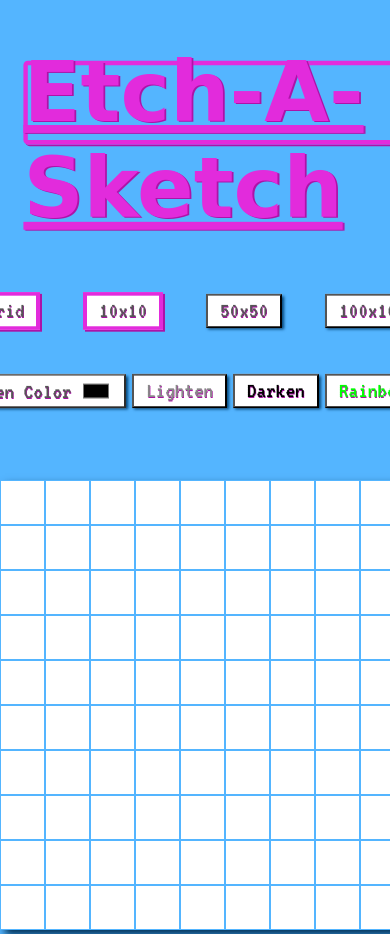
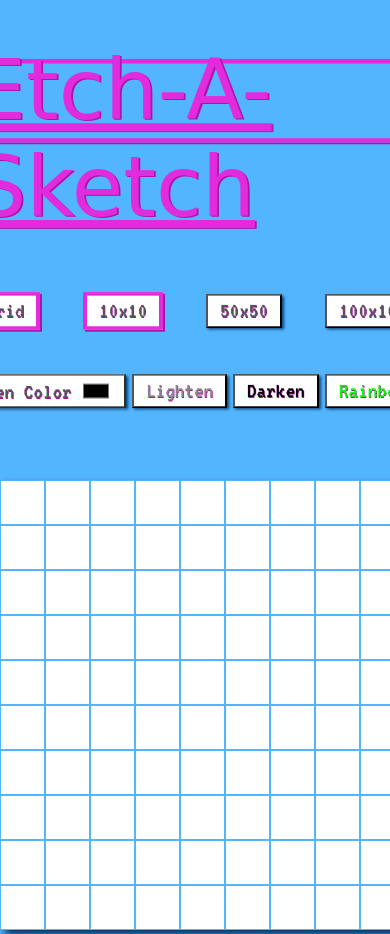
Before and after one commit to DefiniDev/Etch-A-Sketch, a plain HTML site: page index.html in a window 390 px wide. Shown: the top 934 px of the page. Drawn offline with Linux system fonts and the light colour scheme; a web font is replaced by a local one.

Commit message:
Minor CSS edits (best solution found for Firefox font display bug)

```diff
--- a/style.css
+++ b/style.css
@@ -86,6 +86,7 @@ body {
 
 h1 {
   font-family: "Yesteryear", cursive;
+  font-weight: normal;
   font-size: 95px;
   color: rgb(226, 43, 220);
   text-shadow: 2px 1px rgb(173, 19, 168);
@@ -219,6 +220,8 @@ svg:hover {
     width: 450px;
   }
   #header-resize {
+    display: flex;
+    justify-content: center;
     transform: scale(0.88);
   }
   #h1-plus-border {
```
